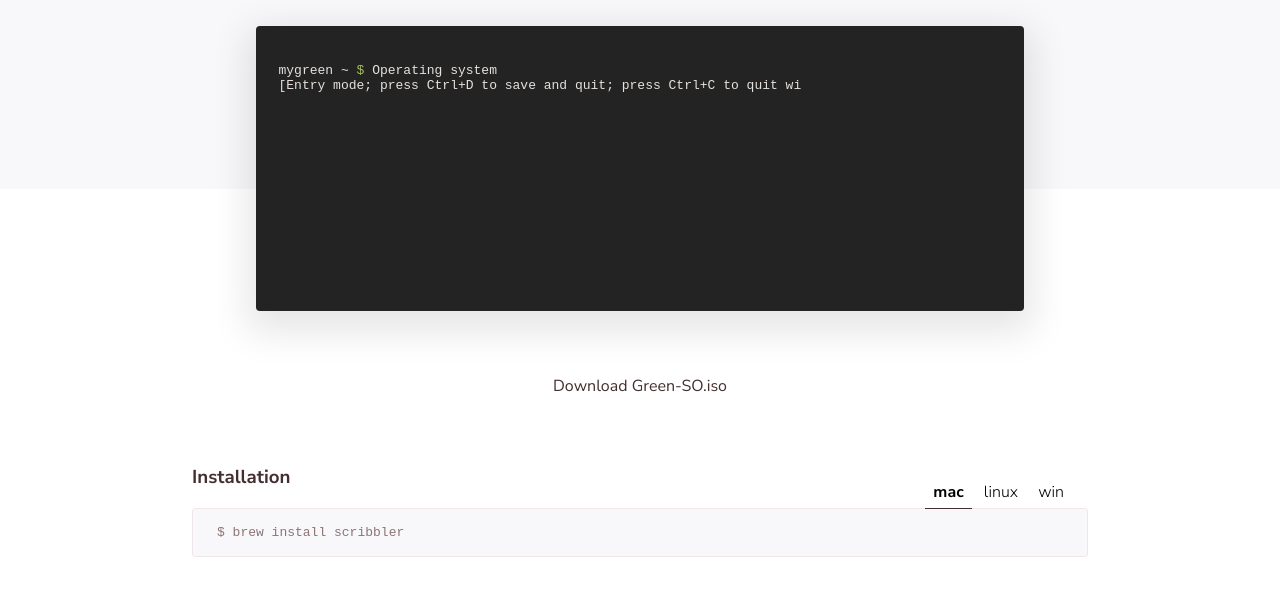
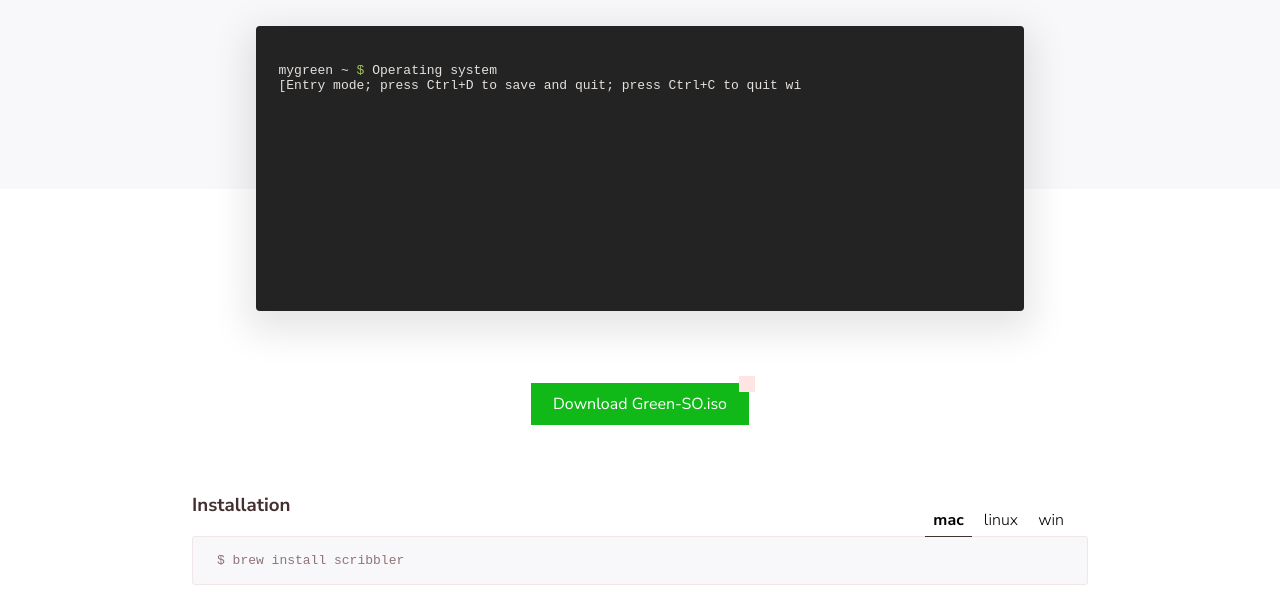
Before and after one commit to janqueraltp/Green, a plain HTML site: page index.html in a window 1280 px wide. Shown: the part 181-783 px from the top of the page. Drawn offline with nearby package versions, Linux system fonts and the light colour scheme.

Commit message:
Update index.html

```diff
--- a/index.html
+++ b/index.html
@@ -36,7 +36,7 @@
     </div>
 
     <div class="callout">
-    <a href="doc.html">Download Green-SO.iso</a>
+    <a href="doc.html" class="button--primary">Download Green-SO.iso</a>
     </div>
 
     <div class="wrapper">
```
